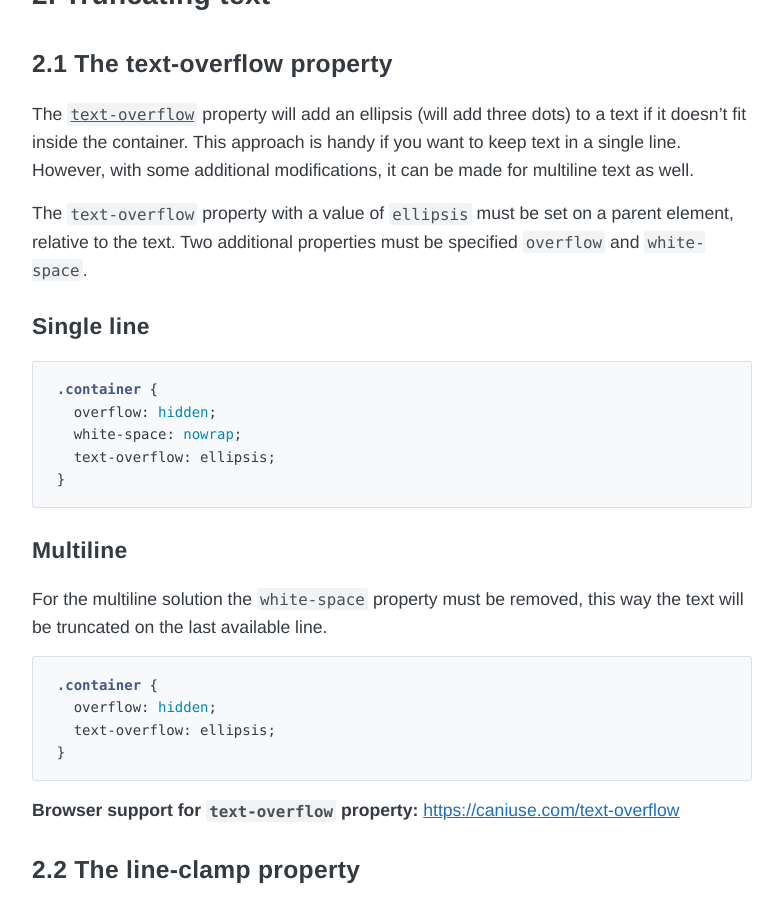
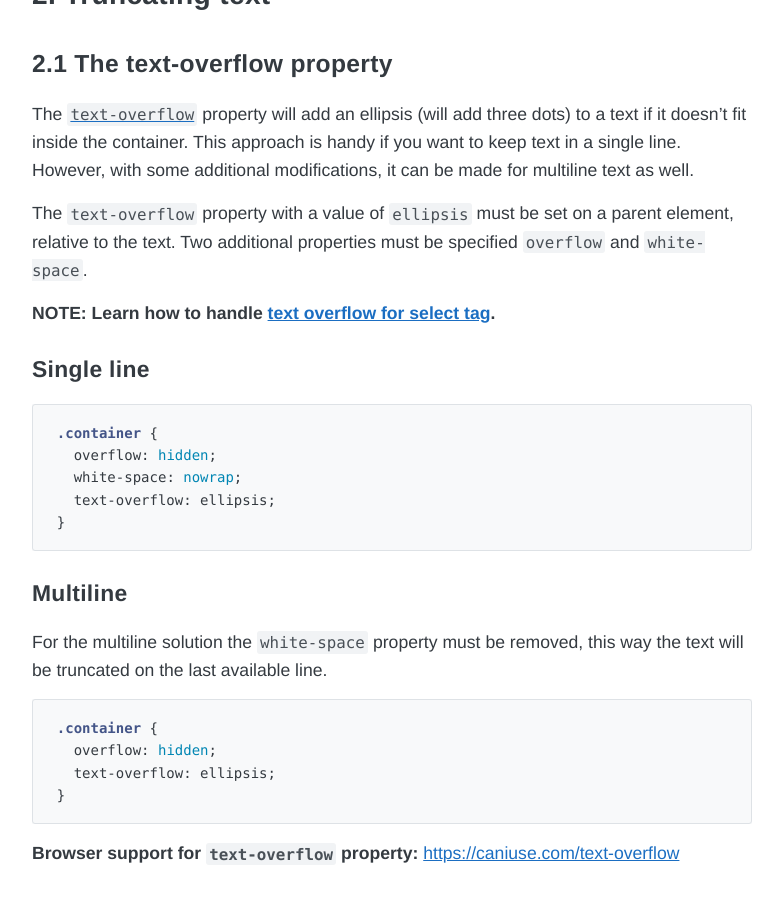
Before and after one commit to nikitahl/dev-blog, a Jekyll site: the page built from _posts/2021/05/2021-05-11-how-to-handle-long-text-with-pure-css-truncate-ellipsis-wrap.md, in a window 1280 px wide and 900 px high, scrolled down 2119 px. Shown: the whole window, without its empty margins (248-1031 px from the left). Built offline with Jekyll 4.4.1, drawn with Linux system fonts in a browser that asks for light colours.

Commit message:
Update articles

````diff
--- a/_layouts/post.html
+++ b/_layouts/post.html
@@ -10,6 +10,12 @@
     <time class="date" datetime="{{ page.date | date_to_xmlschema }}">
       {{ page.date | date_to_string }}
     </time> ·
+    {% if page.updated %}
+      <b class="date">Updated: </b>
+      <time class="date" datetime="{{ page.updated | date_to_xmlschema }}">
+        {{ page.updated | date_to_string }}
+      </time> ·
+    {% endif %}
     <span class="reading-time"><b>Reading time:</b> {% include reading-time.html %}</span>
   </div>
 
--- a/_posts/2021/05/2021-05-11-how-to-handle-long-text-with-pure-css-truncate-ellipsis-wrap.md
+++ b/_posts/2021/05/2021-05-11-how-to-handle-long-text-with-pure-css-truncate-ellipsis-wrap.md
@@ -69,6 +68,8 @@
 
 The `text-overflow` property with a value of `ellipsis` must be set on a parent element, relative to the text. Two additional properties must be specified `overflow` and `white-space`.
 
+**NOTE: Learn how to handle [text overflow for select tag](/text-overflow-ellipsis-on-select-tag).**
+
 #### Single line
 
 ```css
````
Also changed, not shown: other parts of _posts/2021/05/2021-05-11-how-to-handle-long-text-with-pure-css-truncate-ellipsis-wrap.md (+3 -4 lines), _posts/2019/05/2019-05-16-text-overflow-ellipsis-on-select-tag.md (+2 -1 lines).
